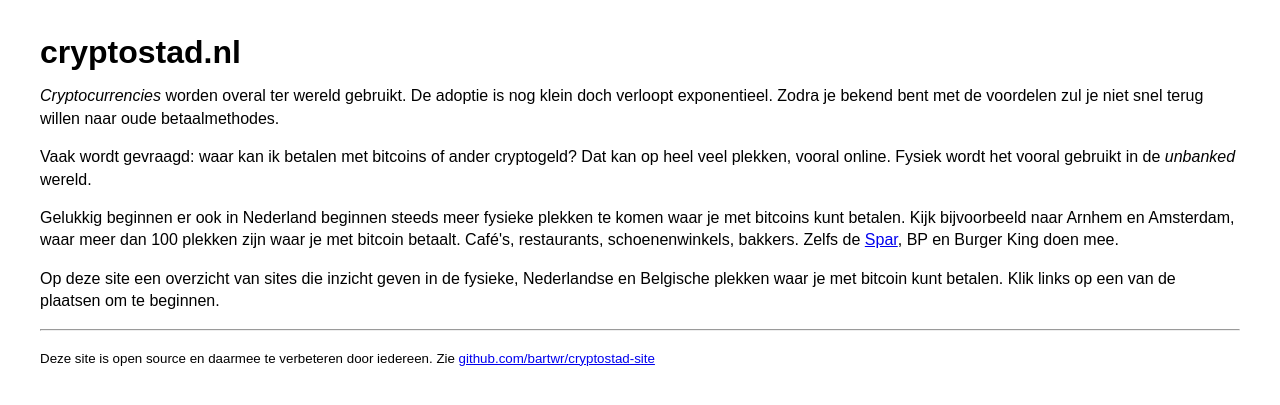
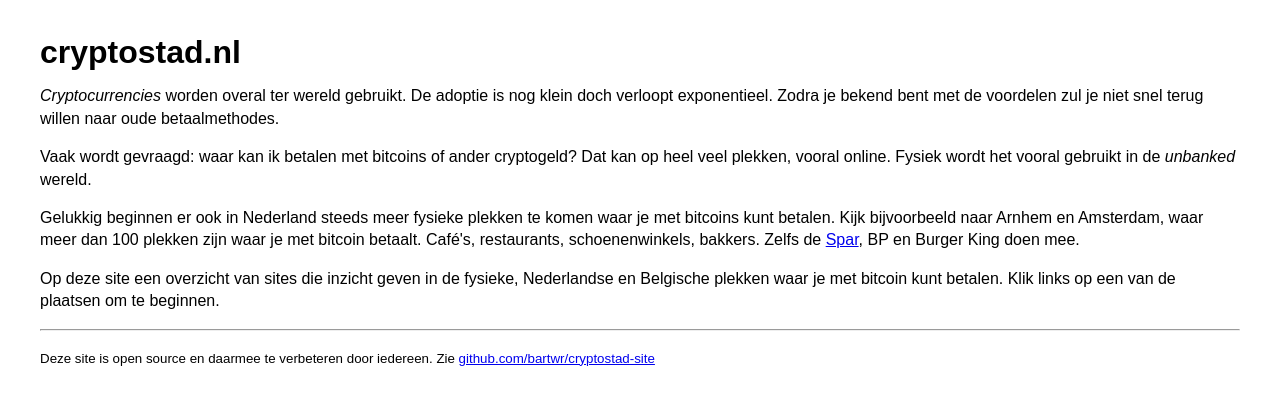
Before and after one commit to bartwr/cryptostad-site, a PHP site: page /content.php in a window 1280 px wide. Shown: the top 405 px of the page. Run offline with PHP 8.4, Linux system fonts and the light colour scheme.

Commit message:
Dubbel woord 'beginnen' gecorrigeerd

```diff
--- a/content.php
+++ b/content.php
@@ -26,7 +26,7 @@
 </p>
 
 <p>
-  Gelukkig beginnen er ook in Nederland beginnen steeds meer fysieke plekken te komen waar je met bitcoins kunt betalen. Kijk bijvoorbeeld naar Arnhem en Amsterdam, waar meer dan 100 plekken zijn waar je met bitcoin betaalt. Café's, restaurants, schoenenwinkels, bakkers. Zelfs de <a href="https://www.cryptocoinsnews.com/first-bitcoin-supermarket-arnhem-netherlands/" target="_blank">Spar</a>, BP en Burger King doen mee.
+  Gelukkig beginnen er ook in Nederland steeds meer fysieke plekken te komen waar je met bitcoins kunt betalen. Kijk bijvoorbeeld naar Arnhem en Amsterdam, waar meer dan 100 plekken zijn waar je met bitcoin betaalt. Café's, restaurants, schoenenwinkels, bakkers. Zelfs de <a href="https://www.cryptocoinsnews.com/first-bitcoin-supermarket-arnhem-netherlands/" target="_blank">Spar</a>, BP en Burger King doen mee.
 </p>
 
 <p>
```
